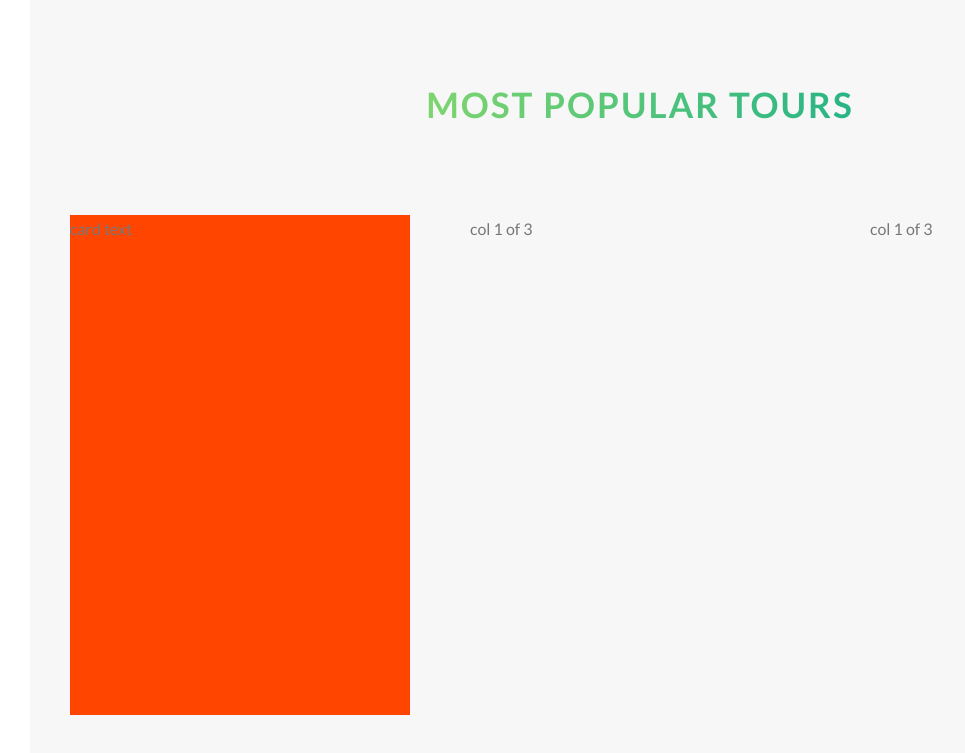
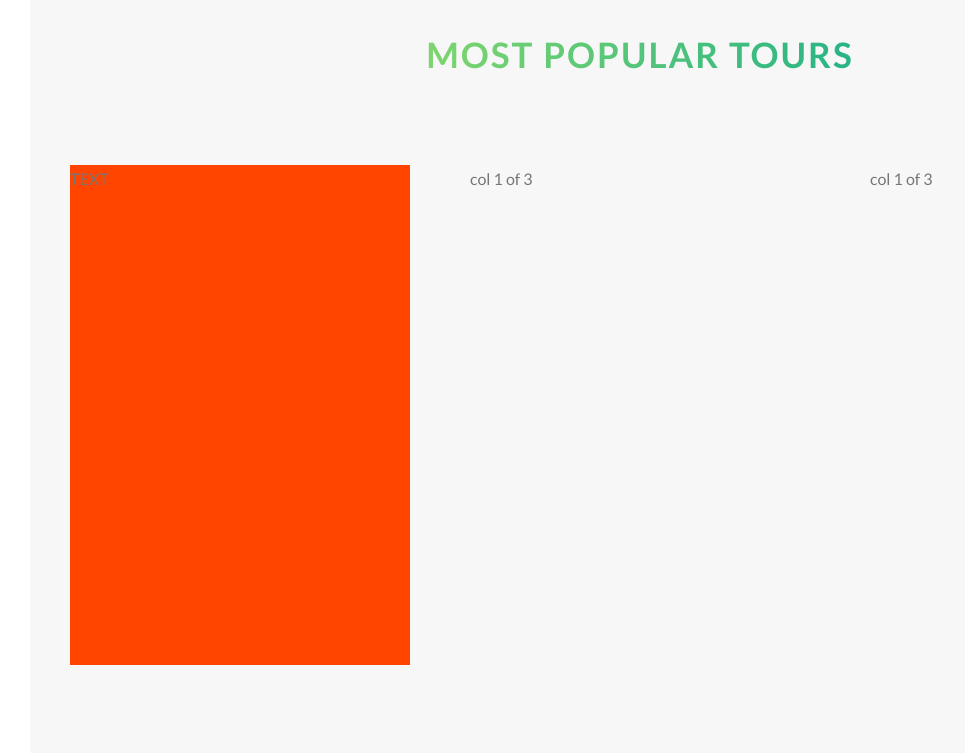
Before and after one commit to abdullahalrakib727/natours-static, a website: page index.html in a window 1280 px wide. Shown: the part 2240-2993 px from the top of the page, without its empty margins (0-965 px from the left). Drawn offline with Linux system fonts and the light colour scheme.

Commit message:
Update CSS styles and fix card animation

```diff
--- a/index.html
+++ b/index.html
@@ -173,7 +173,12 @@
           <h2 class="heading-secondary">Most popular tours</h2>
         </div>
         <div class="row">
-          <div class="col-1-of-3"><div class="card">card text</div></div>
+          <div class="col-1-of-3"><div class="card">
+            <div class="card__side">
+              TEXT
+            </div>
+
+          </div></div>
           <div class="col-1-of-3">col 1 of 3</div>
           <div class="col-1-of-3">col 1 of 3</div>
         </div>
--- a/sass/components/_card.scss
+++ b/sass/components/_card.scss
@@ -1,10 +1,16 @@
 .card {
-perspective: 150rem;
+  perspective: 150rem;
+  -moz-perspective: 150rem;
 
-  background-color: orangered;
-  height: 50rem;
-  transition: all 0.8s;
-  &:hover {
+  &__side {
+    background-color: orangered;
+    height: 50rem;
+    transition: all 0.8s;
+  }
+
+  &:hover &__side {
     transform: rotateY(180deg);
   }
 }
+
+// .card:hover .card__side
--- a/sass/pages/_home.scss
+++ b/sass/pages/_home.scss
@@ -25,5 +25,5 @@
 .section-tours {
   background-color: $color-grey-light-1;
   padding: 25rem 0 50rem 0;
-  margin-top: -10rem;
+  margin-top: -15rem;
 }
```
Also changed, not shown: css/main.css, 1 other file.
